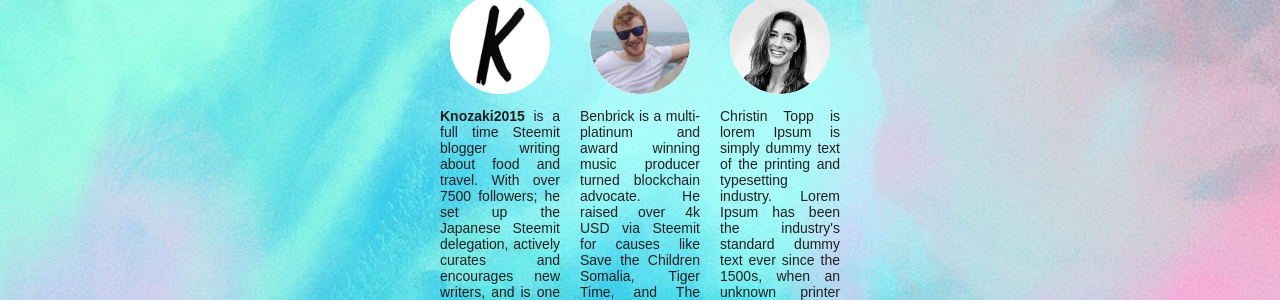
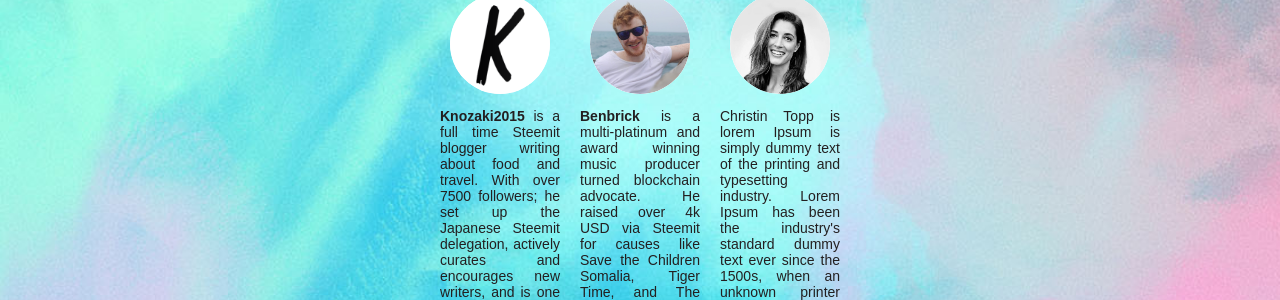
Before and after one commit to orbitprojectcharity/orbitproject, a Jekyll site: the page built from index.html, in a window 1280 px wide. Shown: the part 334-634 px from the top of the page. Built offline with Jekyll 4.4.1, drawn with Linux system fonts in a browser that asks for light colours; some of the changed text lies outside the part shown.

Commit message:
Update from Forestry.io - _data/team.yml

```diff
--- a/_data/team.yml
+++ b/_data/team.yml
@@ -4,9 +4,9 @@
     travel. With over 7500 followers; he set up the Japanese Steemit delegation, actively
     curates and encourages new writers, and is one of the sites performing bloggers."
 - img: "/uploads/2018/03/17/4B382C3F-49D3-45DC-AF5E-91B8905FBA37.jpg"
-  content: Benbrick is a multi-platinum and award winning music producer turned blockchain
-    advocate. He raised over 4k USD via Steemit for causes like Save the Children
-    Somalia, Tiger Time, and The Grenfell Tower Dispossessed Fund.
+  content: "<b>Benbrick</b> is a multi-platinum and award winning music producer turned
+    blockchain advocate. He raised over 4k USD via Steemit for causes like Save the
+    Children Somalia, Tiger Time, and The Grenfell Tower Dispossessed Fund."
 - img: "/uploads/2018/03/17/DQmeb3LrgqKifdwVYEthbLBihePxGpAc6ZrQAiZMdrohxhw_1680x8400.jpeg"
   content: Christin Topp is lorem Ipsum is simply dummy text of the printing and typesetting
     industry. Lorem Ipsum has been the industry's standard dummy text ever since the
```
